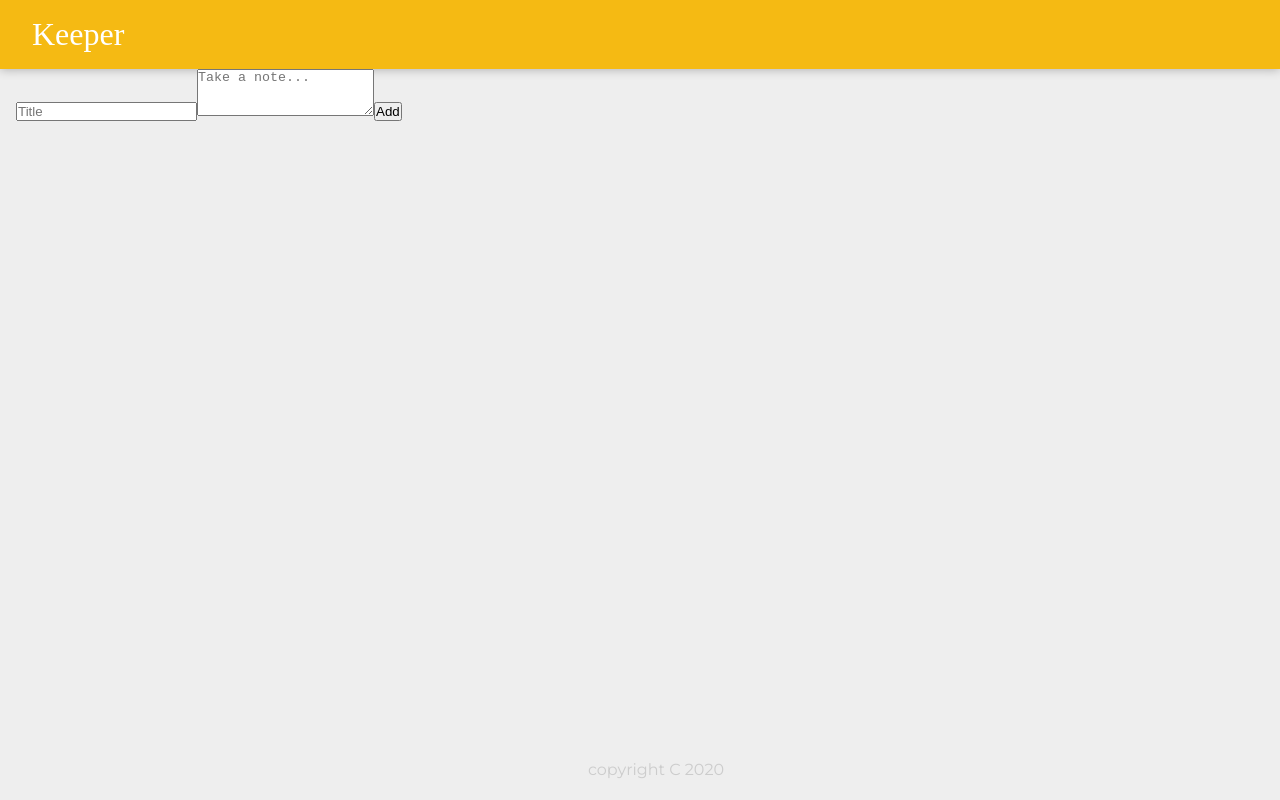
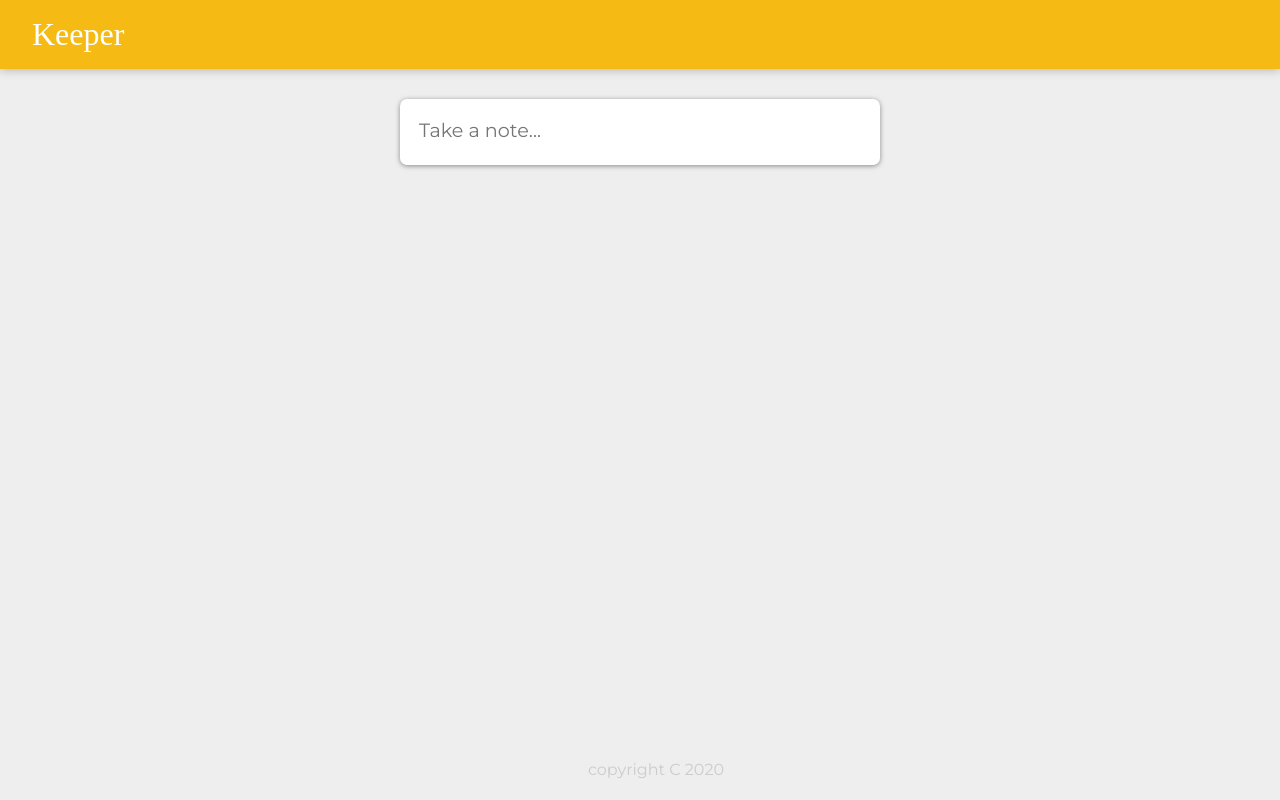
Before and after one commit to Alirezabeig/keeper_items, a React (Create React App) app: page / in a window 1280 px wide. Built offline with nearby package versions, Linux system fonts and the light colour scheme; a web font is replaced by a local one.

Commit message:
styled the button

```diff
--- a/package.json
+++ b/package.json
@@ -5,6 +5,8 @@
   "keywords": [],
   "main": "src/index.js",
   "dependencies": {
+    "@material-ui/core": "^4.11.0",
+    "@material-ui/icons": "^4.9.1",
     "react": "16.8.6",
     "react-dom": "16.8.6",
     "react-scripts": "3.2.0"
--- a/public/styles.css
+++ b/public/styles.css
@@ -54,3 +54,49 @@ footer p {
   white-space: pre-wrap;
   word-wrap: break-word;
 }
+
+.note button {
+  position: relative;
+  float: right;
+  margin-right: 10px;
+  color: #f5ba13;
+  border: none;
+  width: 36px;
+  height: 36px;
+  cursor: pointer;
+  outline: none;
+}
+
+form.create-note {
+  position: relative;
+  width: 480px;
+  margin: 30px auto 20px auto;
+  background: #fff;
+  padding: 15px;
+  border-radius: 7px;
+  box-shadow: 0 1px 5px rgb(138, 137, 137);
+}
+form.create-note input,
+form.create-note textarea {
+  width: 100%;
+  border: none;
+  padding: 4px;
+  outline: none;
+  font-size: 1.2em;
+  font-family: inherit;
+  resize: none;
+}
+form.create-note button {
+  position: absolute;
+  right: 18px;
+  bottom: -18px;
+  background: #f5ba13;
+  color: #fff;
+  border: none;
+  border-radius: 50%;
+  width: 36px;
+  height: 36px;
+  box-shadow: 0 1px 3px rgba(0, 0, 0, 0.3);
+  cursor: pointer;
+  outline: none;
+}
--- a/src/components/App.jsx
+++ b/src/components/App.jsx
@@ -1,33 +1,30 @@
-import React, {useState} from 'react';
-import Header from './Header';
-import Footer from './Footer';
-import Note from './Note';
-import CreateArea from './CreateArea';
-import notes from '../notes';
+import React, { useState } from "react";
+import Header from "./Header";
+import Footer from "./Footer";
+import Note from "./Note";
+import CreateArea from "./CreateArea";
 
+function App() {
+  const [notes, setNotes] = useState([]);
 
-function App(){
-  const [notes, setNote] = useState([]);
-
-  function addNote(newNote){
-    setNote(prevNote => {
-      return [...prevNote,newNote];
+  function addNote(newNote) {
+    setNotes(prevNotes => {
+      return [...prevNotes, newNote];
     });
   }
 
-  function deleteNote(id){
-    setNote(prevNote =>{
-      return prevNote.filter( (noteItem, index) => {
+  function deleteNote(id) {
+    setNotes(prevNotes => {
+      return prevNotes.filter((noteItem, index) => {
         return index !== id;
       });
-    })
+    });
   }
 
   return (
     <div>
       <Header />
       <CreateArea onAdd={addNote} />
-
       {notes.map((noteItem, index) => {
         return (
           <Note
@@ -35,14 +32,13 @@ return (
             id={index}
             title={noteItem.title}
             content={noteItem.content}
-          onDelete= {deleteNote}
+            onDelete={deleteNote}
           />
         );
       })}
-
       <Footer />
     </div>
   );
+}
 
-}
 export default App;
--- a/src/components/CreateArea.jsx
+++ b/src/components/CreateArea.jsx
@@ -1,6 +1,11 @@
 import React, {useState} from "react";
+import AddIcon from '@material-ui/icons/Add';
+import Fab from '@material-ui/core/Fab';
+import { Zoom } from '@material-ui/core';
 
 function CreateArea(props){
+
+  const [ isexpanded, setExpanded ] = useState(false);
 
   const [note,setNote] = useState({
     title:"",
@@ -24,16 +29,38 @@ function CreateArea(props){
       content :"",
     })
     event.preventDefault();
+  };
+
+  function expand(){
+    setExpanded(true);
+  }
 
 
-  }
 
   return (
     <div>
-      <form>
-          <input name="title" onChange={handleChange} value={note.title} placeholder="Title" />
-          <textarea name="content" onChange={handleChange} value={note.content} placeholder="Take a note..." rows="3"/>
-          <button onClick={submitNote}>Add</button>
+      <form className= "create-note">
+
+          {isexpanded && (
+            <input
+            name="title"
+            onChange={handleChange}
+            value={note.title}
+            placeholder="Title" />
+          )}
+
+          <textarea
+          name="content"
+          onClick= {expand}
+          onChange={handleChange}
+          value={note.content}
+          placeholder="Take a note..."
+          rows= {isexpanded ? 3 : 1}
+          />
+
+          <Zoom in={isexpanded}>
+          <Fab onClick={submitNote}><AddIcon/></Fab>
+          </Zoom>
       </form>
     </div>
   );
--- a/src/components/Note.jsx
+++ b/src/components/Note.jsx
@@ -1,16 +1,17 @@
 import React from 'react';
+import DeleteIcon from "@material-ui/icons/Delete";
 
 function Note(props){
 
   function handleClick(){
-    props.onDelete(props.id)
+    props.onDelete(props.id);
   }
 
   return (
     <div className = "note">
      <h1>{props.title}</h1>
      <p>{props.content}</p>
-     <button onClick ={ handleClick}> DELETE </button>
+     <button onClick ={ handleClick}> <DeleteIcon/> </button>
     </div>
   )
 
```
Also changed, not shown: 1 other file (tests, documents, lock files or other folders). Lines whose indentation alone changed are shown as unchanged.
